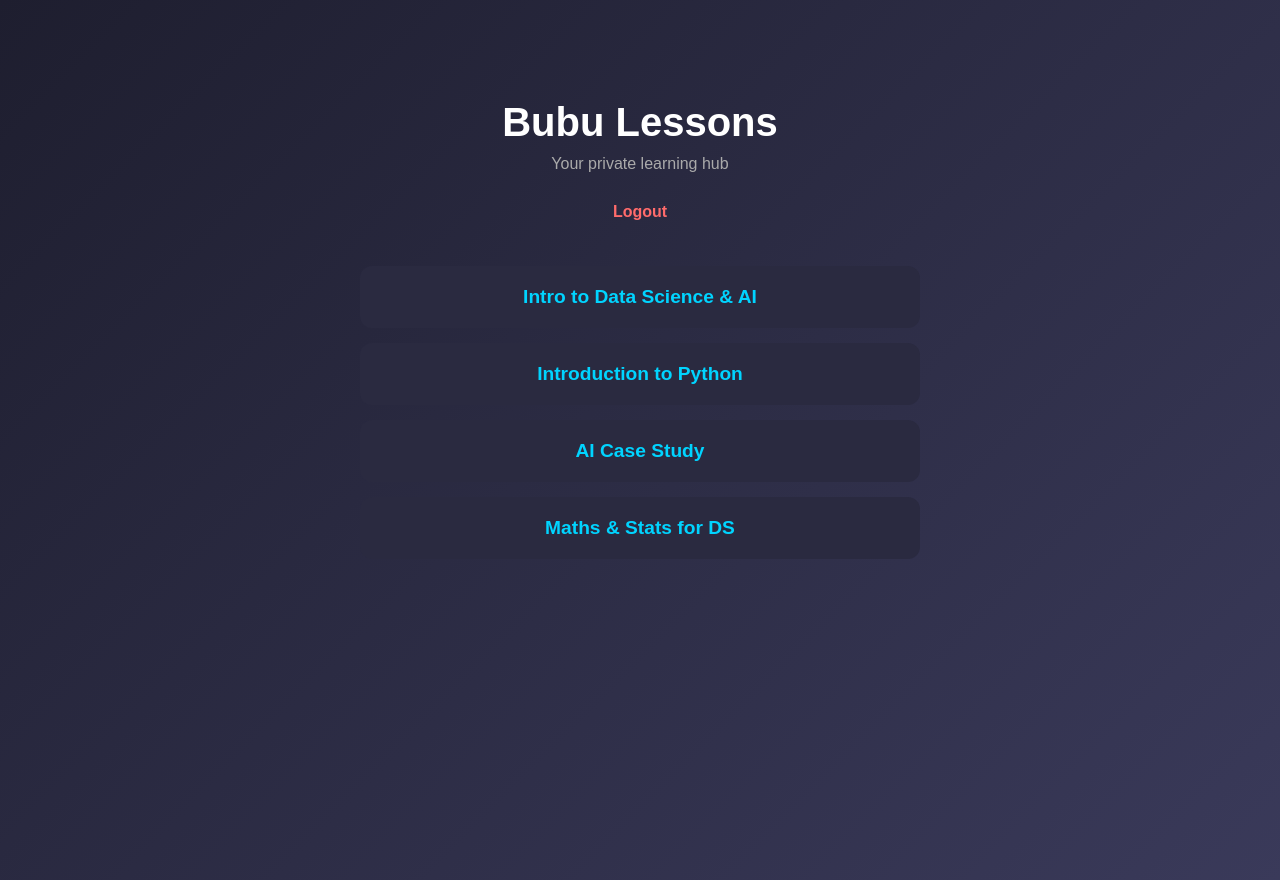
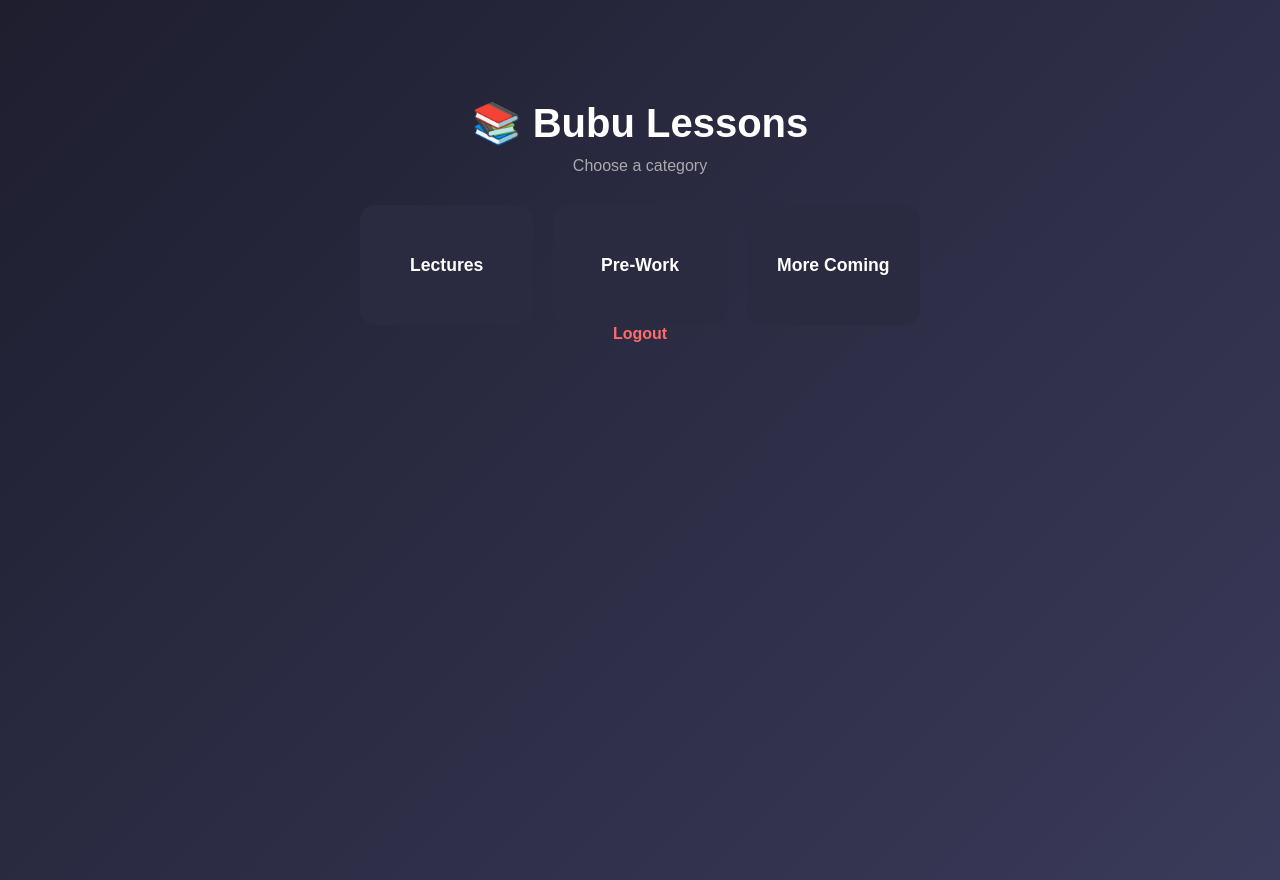
Before and after one commit to Discombobulate04/Website, a website: page public/index.html in a window 1280 px wide. Drawn offline with Linux system fonts and the light colour scheme.

Commit message:
Add files via upload

```diff
--- a/public/index.html
+++ b/public/index.html
@@ -7,34 +7,28 @@
 <body>
 
 <div class="container">
-  <h1>Bubu Lessons</h1>
-  <p class="subtitle">Your private learning hub</p>
+
+  <h1>📚 Bubu Lessons</h1>
+  <p class="subtitle">Choose a category</p>
+
+  <div class="grid">
+
+    <a class="tile" href="/lectures.html">
+      Lectures
+    </a>
+
+    <a class="tile" href="/prework.html">
+      Pre-Work
+    </a>
+
+    <a class="tile" href="/coming.html">
+      More Coming
+    </a>
+
+  </div>
 
   <a class="logout" href="/logout">Logout</a>
 
-  <div class="card">
-    <a href="https://www.mediafire.com/file/88bdbluweoug4tn/Intro_to_the_World_of_Data_Science_and_AI.mp4/file" target="_blank">
-      Intro to Data Science & AI
-    </a>
-  </div>
-
-  <div class="card">
-    <a href="https://www.mediafire.com/file/r0podthzia5fnbf/Introduction_to_Python.mp4/file" target="_blank">
-      Introduction to Python
-    </a>
-  </div>
-
-  <div class="card">
-    <a href="https://www.mediafire.com/file/x42jm7j6agulej6/Data_Science_and_Artificial_Intelligence_Application_Case_Study.mp4/file" target="_blank">
-      AI Case Study
-    </a>
-  </div>
-
-  <div class="card">
-    <a href="https://www.mediafire.com/file/86wwfff4hidl07a/Mathematics_and_Statistics_Behind_DS.mp4/file" target="_blank">
-      Maths & Stats for DS
-    </a>
-  </div>
 </div>
 
 </body>
--- a/public/style.css
+++ b/public/style.css
@@ -82,3 +82,30 @@ button {
 button:hover {
   background: #00aacc;
 }
+
+.grid {
+  display: grid;
+  grid-template-columns: repeat(auto-fit, minmax(150px, 1fr));
+  gap: 20px;
+  margin-top: 30px;
+}
+
+.tile {
+  background: #2a2a40;
+  padding: 30px;
+  border-radius: 15px;
+  text-decoration: none;
+  color: white;
+  font-size: 1.1rem;
+  font-weight: bold;
+  transition: 0.3s;
+  display: flex;
+  align-items: center;
+  justify-content: center;
+  height: 120px;
+}
+
+.tile:hover {
+  transform: translateY(-5px) scale(1.05);
+  background: #3b3b5c;
+}
```
Also changed, not shown: public/lectures.html (added, +43 -0 lines).
